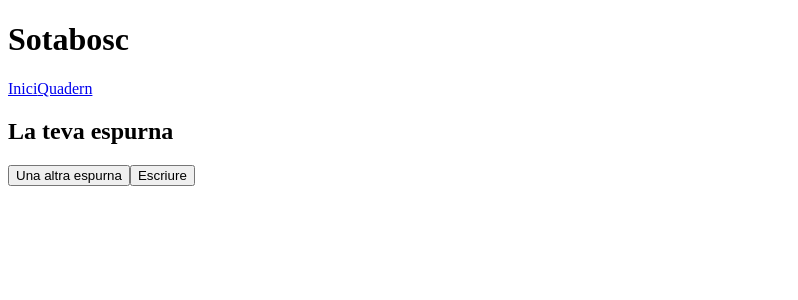
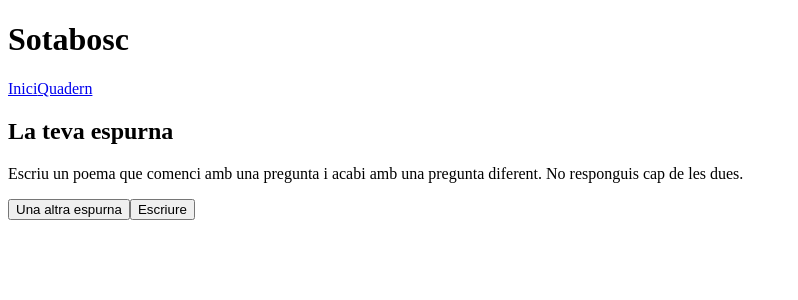
Before and after one commit to isahun/sotabosc_app, an Angular app: page /spark in a window 1280 px wide. Shown: the top 300 px of the page, without its empty margins (0-798 px from the left). Built offline with nearby package versions, Linux system fonts and the light colour scheme.

Commit message:
feat: add surprise me prompts

```diff
--- a/src/app/features/home/home.html
+++ b/src/app/features/home/home.html
@@ -20,7 +20,7 @@
 </div>
 
   <div class="home-actions">
-    <button>✦ Sorprèn-me</button>
+    <button (click)="surpriseMe()">✦ Sorprèn-me</button>
     <button>Escriure sense espurna</button>
   </div>
 </section>
--- a/src/app/features/home/home.ts
+++ b/src/app/features/home/home.ts
@@ -1,5 +1,6 @@
-import { Component } from '@angular/core';
-import { RouterLink } from '@angular/router';
+import { Component, inject } from '@angular/core';
+import { RouterLink, Router } from '@angular/router';
+import { prompts } from '../../core/data/prompts';
 
 @Component({
   selector: 'app-home',
@@ -7,4 +8,21 @@ import { RouterLink } from '@angular/router';
   templateUrl: './home.html',
   styleUrl: './home.css',
 })
-export class Home {}
+export class Home {
+  private router = inject(Router);
+
+  surpriseMe() {
+    const randomIndex = Math.floor(
+      Math.random() * prompts.length,
+    );
+
+    const prompt = prompts[randomIndex];
+
+    this.router.navigate(['spark'], {
+      queryParams: {
+        promptId: prompt.id,
+      },
+    });
+  }
+
+}
--- a/src/app/features/spark/spark.ts
+++ b/src/app/features/spark/spark.ts
@@ -16,18 +16,27 @@ export class Spark {
   categoryPrompts: Prompt[] = [];
 
   ngOnInit() {
+    const promptId = this.route.snapshot.queryParamMap.get('promptId');
     const category = this.route.snapshot.queryParamMap.get('category') as Category;
+
+    if (promptId) {
+      this.prompt = prompts.find((prompt) => prompt.id === Number(promptId));
+      return;
+    }
 
     this.categoryPrompts = prompts.filter((prompt) => prompt.categories.includes(category));
 
     this.getRandomPrompt();
   }
   getRandomPrompt() {
-    if (this.categoryPrompts.length <= 1) {
-      this.prompt = this.categoryPrompts[0];
+    const promptPool = this.categoryPrompts.length > 0 ? this.categoryPrompts : prompts;
+
+    if (promptPool.length <= 1) {
+      this.prompt = promptPool[0];
       return;
     }
-    const availablePrompts = this.categoryPrompts.filter((prompt) => prompt.id !== this.prompt?.id);
+
+    const availablePrompts = promptPool.filter((prompt) => prompt.id !== this.prompt?.id);
 
     const randomIndex = Math.floor(Math.random() * availablePrompts.length);
     this.prompt = availablePrompts[randomIndex];
```
